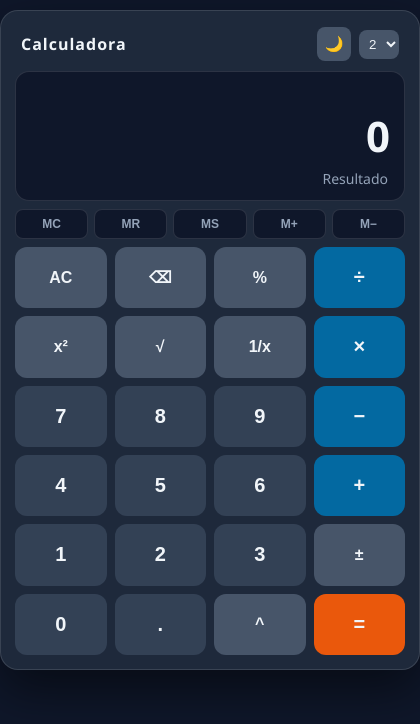
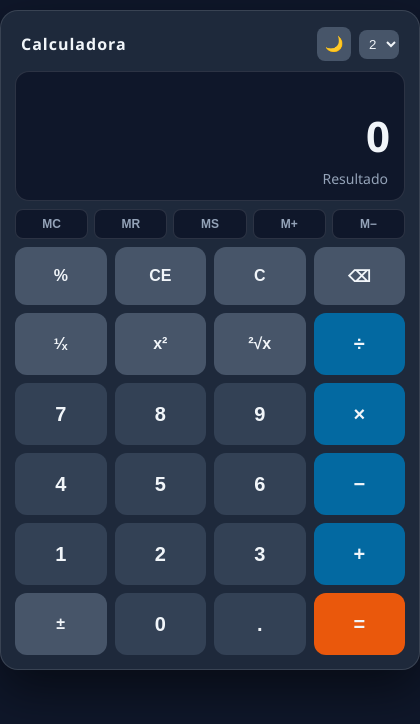
Before and after one commit to Jeancarlos20Arocha/calculadora, an Electron app: page public/index.html in a window 420 px wide. Drawn offline with Linux system fonts and the light colour scheme.

Commit message:
Teclado estilo Windows (CE, C, 1/x, x2, raiz) manteniendo diseno propio

```diff
--- a/public/calculadora.js
+++ b/public/calculadora.js
@@ -177,6 +177,11 @@ function limpiarTodo() {
   actualizarPantalla();
 }
 
+function limpiarEntrada() {
+  estado.actual = "0";
+  actualizarPantalla();
+}
+
 function borrarUno() {
   if (estado.despuesDeIgual) return;
   if (estado.actual.length > 1) {
@@ -226,7 +231,8 @@ document.addEventListener("click", (evento) => {
     return;
   }
   switch (valor) {
-    case "AC": limpiarTodo(); break;
+    case "C": limpiarTodo(); break;
+    case "CE": limpiarEntrada(); break;
     case "DEL": borrarUno(); break;
     case "=": calcularResultado(); break;
     case "x²":
--- a/public/index.html
+++ b/public/index.html
@@ -37,34 +37,34 @@
     </section>
 
     <section class="teclado">
-      <button class="tecla funcion" data-valor="AC">AC</button>
+      <button class="tecla funcion" data-valor="%">%</button>
+      <button class="tecla funcion" data-valor="CE">CE</button>
+      <button class="tecla funcion" data-valor="C">C</button>
       <button class="tecla funcion" data-valor="DEL">⌫</button>
-      <button class="tecla funcion" data-valor="%">%</button>
+
+      <button class="tecla funcion" data-valor="1/x">¹⁄ₓ</button>
+      <button class="tecla funcion" data-valor="x²">x²</button>
+      <button class="tecla funcion" data-valor="√">²√x</button>
       <button class="tecla operacion" data-valor="/">÷</button>
-
-      <button class="tecla funcion" data-valor="x²">x²</button>
-      <button class="tecla funcion" data-valor="√">√</button>
-      <button class="tecla funcion" data-valor="1/x">1/x</button>
-      <button class="tecla operacion" data-valor="*">×</button>
 
       <button class="tecla numero" data-valor="7">7</button>
       <button class="tecla numero" data-valor="8">8</button>
       <button class="tecla numero" data-valor="9">9</button>
-      <button class="tecla operacion" data-valor="-">−</button>
+      <button class="tecla operacion" data-valor="*">×</button>
 
       <button class="tecla numero" data-valor="4">4</button>
       <button class="tecla numero" data-valor="5">5</button>
       <button class="tecla numero" data-valor="6">6</button>
-      <button class="tecla operacion" data-valor="+">+</button>
+      <button class="tecla operacion" data-valor="-">−</button>
 
       <button class="tecla numero" data-valor="1">1</button>
       <button class="tecla numero" data-valor="2">2</button>
       <button class="tecla numero" data-valor="3">3</button>
+      <button class="tecla operacion" data-valor="+">+</button>
+
       <button class="tecla funcion" data-valor="±">±</button>
-
-      <button class="tecla numero cero" data-valor="0">0</button>
+      <button class="tecla numero" data-valor="0">0</button>
       <button class="tecla numero" data-valor=".">.</button>
-      <button class="tecla funcion" data-valor="^">^</button>
       <button class="tecla igual" data-valor="=">=</button>
     </section>
 
```
